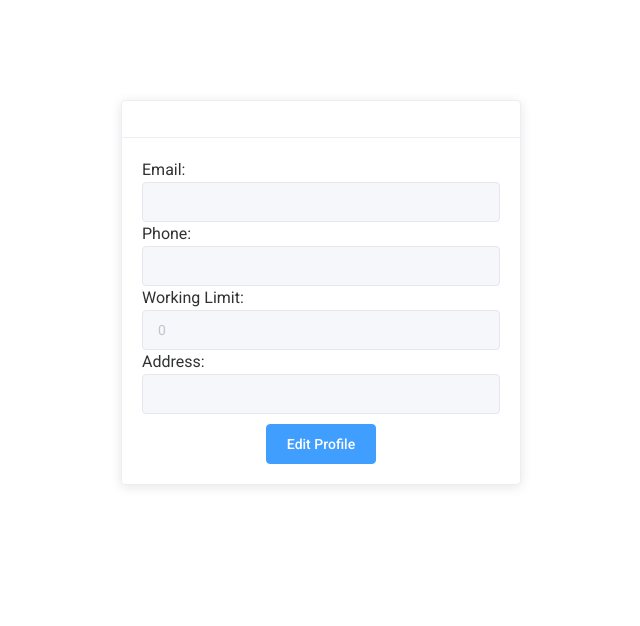
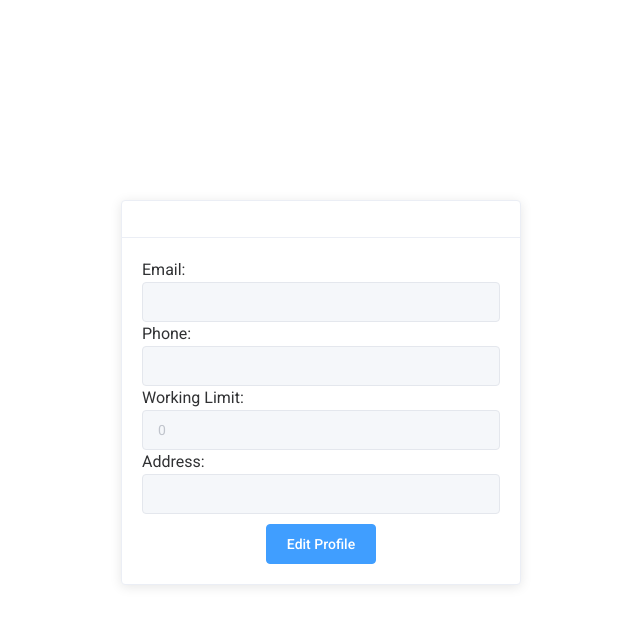
Before and after one commit to rmit-sepm-2021/shift-frontend, a Vue app: page /manager/profile in a window 1280 px wide. Shown: the top 626 px of the page, without its empty margins (319-959 px from the left). Built offline with nearby package versions, Linux system fonts and the light colour scheme; no server answers.

Commit message:
update profile UI

```diff
--- a/src/components/Profile/Profile.vue
+++ b/src/components/Profile/Profile.vue
@@ -1,6 +1,6 @@
 <template>
   <div>
-    <div style="display:flex;justify-content:space-around;margin-top:100px">
+    <div style="display:flex;justify-content:space-around;margin-top:200px">
 <!--      <el-card class="box-card" style="width:400px">-->
 <!--        <div slot="header" class="clearfix">-->
 <!--          <span>{{ name_ }}</span>-->
@@ -142,6 +142,10 @@
         workingLimit: this.workingLimit,
         address: this.address,
       }
+      //hide button
+      this.show=!this.show;
+      this.disabled = true;
+      alert("Update successful!");
 
       updateStaffInfo(param).then(resp => {
         console.log(resp);
```
